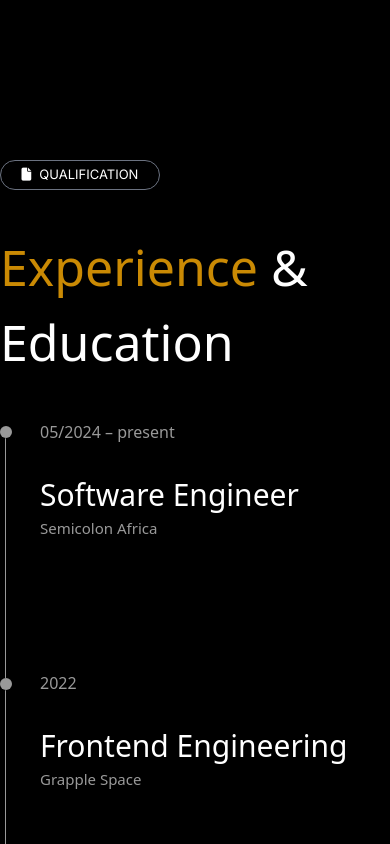
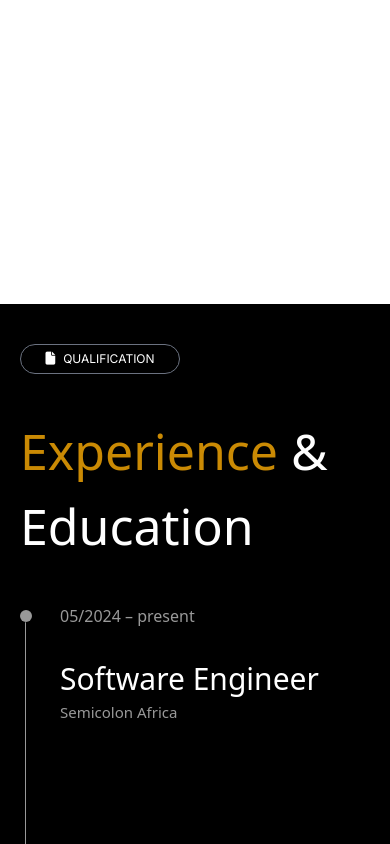
Before and after one commit to Divinegirl8/project, a React (Create React App) app: page /qualification in a window 390 px wide. Shown: the top 844 px of the page. Built offline with nearby package versions, Linux system fonts and the light colour scheme.

Commit message:
new commit

```diff
--- a/src/component/About/index.tsx
+++ b/src/component/About/index.tsx
@@ -55,18 +55,18 @@ const About = React.forwardRef<HTMLDivElement, {}>((props, ref)=> {
             ref={(el) => (elementsRef.current[0] = el)}
             className={`${style.innerHeader} ${style.hidden}`}
           >
-            <div className="flex lg:ml-[30rem] pt-[10rem] lg:mt-[18rem]">
-              <div className="flex flex-row gap-2 justify-center border-gray-500 border w-[10rem] h-[30px] rounded-[20px] pt-1">
+            <div className="flex lg:ml-[30rem] lg:pt-[10rem] pt-10 lg:mt-[18rem] ml-5">
+              <div className="flex flex-row gap-2 justify-center border-gray-500 border w-[10rem] h-[30px] rounded-[20px] pt-1 ">
                 <i
                   className="fa-solid fa-user"
                   style={{ color: "#fff", paddingTop: "3px", fontSize: "13px" }}
                 ></i>
-                <p className="font-normal text-white font-fontInter uppercase text-[13px]">About</p>
+                <p className="font-normal text-white font-fontInter uppercase lg:text-[13px] text-[12px] mt-[1px] lg:mt-0">About</p>
               </div>
             </div>
           </div>
 
-          <div className="mt-[-20rem] mb-20 ">
+          <div className="lg:mt-[-20rem] mt-[-25rem]  mb-20">
             <div>
               <div
                 ref={(el) => (elementsRef.current[1] = el)}
@@ -83,7 +83,7 @@ const About = React.forwardRef<HTMLDivElement, {}>((props, ref)=> {
 
               <p
                 ref={(el) => (elementsRef.current[2] = el)}
-                className={`${style.hidden} text-center max-w-xs sm:max-w-sm md:max-w-md lg:max-w-lg xl:max-w-xl mx-auto lg:ml-[30rem] text-[#999999]`}
+                className={`${style.hidden} lg:text-center max-w-xs sm:max-w-sm md:max-w-md lg:max-w-lg xl:max-w-xl mx-auto lg:ml-[30rem] text-[#999999]`}
               >
 
                I'm a dedicated Software Engineer with expertise in crafting scalable,
--- a/src/component/HeroPage/index.tsx
+++ b/src/component/HeroPage/index.tsx
@@ -23,7 +23,7 @@ const HeroPage = React.forwardRef<HTMLDivElement, {}>((props, ref) => {
 
     return (
 
-        <div className={`cursor-none bg-gradient-to-b from-black via-black to-transparent lg:h-[126vh] h-[250vh] relative ${style.customCursor}`} ref={ref}>
+        <div className={`cursor-none bg-gradient-to-b from-black via-black to-transparent lg:h-[126vh] h-[250vh] relative  ${style.customCursor}`} ref={ref}>
             <div className="">
 
                 <div className="border-gray-500 border-[0.5px] lg:w-[21rem] h-[39rem] mt-5  px-1 lg:px-0 rounded-[20px] lg:left-5 lg:top-10 lg:mt-[80px] sm:mx-[2rem] lg:fixed z-50">
--- a/src/component/Portfolio/index.tsx
+++ b/src/component/Portfolio/index.tsx
@@ -104,7 +104,7 @@ const Portfolio = React.forwardRef<HTMLDivElement, {}>((props, ref) => {
 
                     <div className="absolute inset-0 ml-[-10rem] flex flex-col items-center justify-center opacity-0 bg-black bg-opacity-30 group-hover:opacity-100 transition-opacity duration-300">
 
-                        <p className="text-white text-center mb-4 px-4 w-[40rem]">
+                        <p className="text-white text-center mb-4 px-4 lg:w-[40rem]">
                             A simple project that retrieves user data from GraphQLZero, displays it in a table, and includes features like pagination, filtering, and searching. Additionally, it provides a modal to show detailed information about a selected user.
                         </p>
 
--- a/src/component/Qualification/index.tsx
+++ b/src/component/Qualification/index.tsx
@@ -20,15 +20,15 @@ const Qualification = React.forwardRef<HTMLDivElement, {}>((props, ref) => {
   });
 
   return (
-    <div className="bg-[#000] w-full h-[full]" >
-      <div className="flex lg:ml-[30rem] pt-[10rem]">
+    <div className="bg-[#000] lg:mt-0 mt-[19rem] w-full h-[full] overflow-x-hidden" >
+      <div className="flex lg:ml-[30rem] ml-5 lg:pt-[10rem] pt-10">
         <div className="flex flex-row gap-2 justify-center border-gray-500 border w-[10rem] h-[30px] rounded-[20px] pt-1" ref={ref}>
           <i className="fa-solid fa-file" style={{ color: "#fff", paddingTop: "3px", fontSize: "13px" }}></i>
-          <p className="font-normal text-white font-fontInter uppercase text-[13px]">Qualification</p>
+          <p className="font-normal text-white font-fontInter uppercase lg:text-[13px] text-[12px] lg:mt-0 mt-[1px] ">Qualification</p>
         </div>
       </div>
 
-      <div className="text-white lg:ml-[30rem]">
+      <div className="text-white lg:ml-[30rem] ml-5">
         <h1 className="mt-10 text-[50px]">
           <span className="text-yellow-600">Experience </span>& Education
         </h1>
--- a/src/component/Skills/index.tsx
+++ b/src/component/Skills/index.tsx
@@ -41,9 +41,9 @@ import style from "./index.module.css"
 const Skills = React.forwardRef<HTMLDivElement, {}>((props, ref)=>{
     return(
 
-        <div className='bg-[#343434] w-full h-full'ref={ref} >
+        <div className='bg-[#343434]  w-full h-full'ref={ref} >
 
-        <div className="flex lg:ml-[30rem] pt-[10rem]">
+        <div className="flex lg:ml-[30rem] ml-5 lg:pt-[10rem] pt-8">
               <div className="flex flex-row gap-2 justify-center border-gray-500 border w-[10rem] h-[30px] rounded-[20px] pt-1">
                 <i
                   className="fa-solid fa-briefcase"
@@ -54,9 +54,9 @@ const Skills = React.forwardRef<HTMLDivElement, {}>((props, ref)=>{
             </div>
 
 
-            <h1 className="text-white lg:ml-[30rem] text-[50px] mt-10">Technologies I Use</h1>
+            <h1 className="text-white lg:ml-[30rem]  ml-5 text-[35px] lg:text-[50px]  mt-10">Technologies I Use</h1>
 
-            <div className="lg:ml-[30rem] mt-10 lg:w-[50%] w-[90%] mx-5 h-auto bg-white rounded-[10px] p-4">
+            <div className="lg:ml-[30rem] mt-10 lg:w-[50%]  mx-5 h-auto bg-white rounded-[10px] p-4">
                 <div className="grid grid-cols-4  lg:grid-cols-9 gap-5 sm:grid-cols-6 md:grid-cols-3">
                   <div className={`flex justify-center items-center ${style.iconContainer}`}>
                     <img src={java} className="w-20 h-20" title="java" />
--- a/src/component/reusuable/Circle/index.tsx
+++ b/src/component/reusuable/Circle/index.tsx
@@ -11,7 +11,7 @@ const Circle: React.FC<CircleProps> = ({ handleIconClick }) => {
       className="lg:flex lg:items-center justify-center lg:ml-[40rem] ml-2"
       onClick={handleIconClick}
     >
-      <div className="rounded-[100px] lg:h-[11rem] lg:w-[11rem] h-[10rem] w-[10rem] border border-gray-500 text-white flex items-center justify-center relative cursor-pointer">
+      <div className="rounded-[100px] h-[11rem] w-[11rem]  border border-gray-500 text-white flex items-center justify-center relative cursor-pointer">
         <svg
           width="160"
           height="160"
@@ -26,7 +26,7 @@ const Circle: React.FC<CircleProps> = ({ handleIconClick }) => {
               d="M80,80 m-65,0 a 65,65 0 1,1 130,0 a 65,65 0 1,1 -130,0"
             />
           </defs>
-          <text fill="#999999"  textAnchor="middle" className="lg:text-[19px] text-[15px]">
+          <text fill="#999999"  textAnchor="middle" className="lg:text-[19px] text-[17px]">
             <textPath href="#circlePath" startOffset="40%">
               <tspan dx="40">M y </tspan> <tspan dx="10">P r o j e c t s</tspan>
               <tspan fontSize="50" dx="10">&#x2E;</tspan>
```
